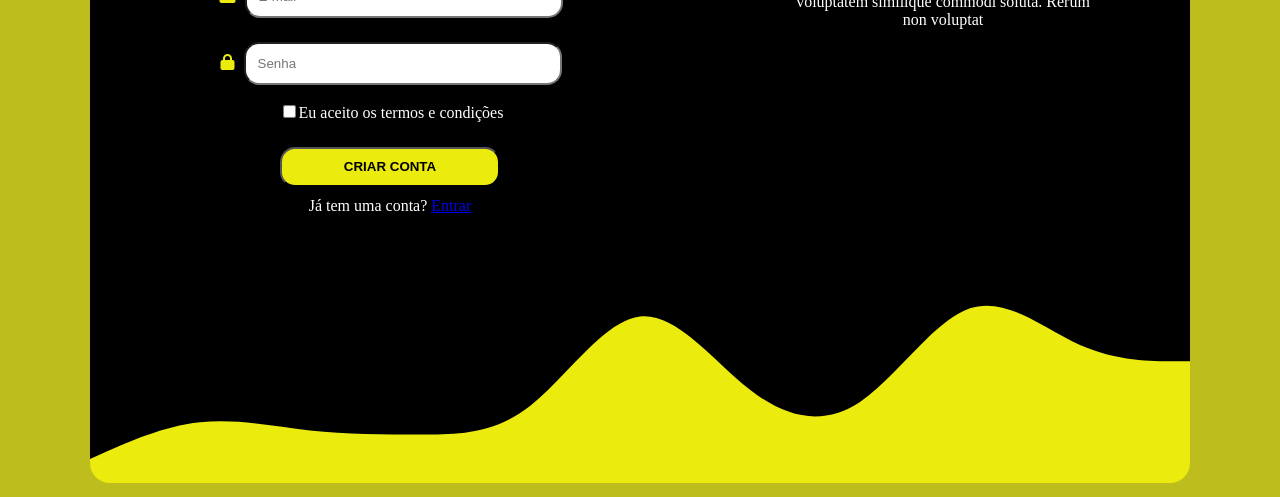
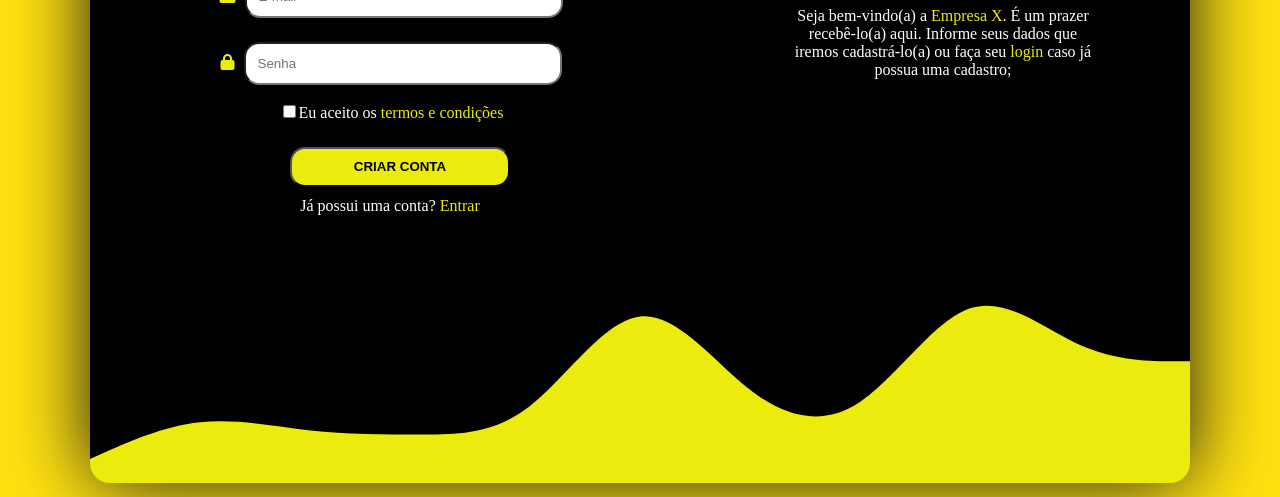
Before and after one commit to Gabriel-Matias07/tela-de-login-html-css, a plain HTML site: page index.html in a window 1280 px wide. Shown: the part 425-922 px from the top of the page. Drawn offline with Linux system fonts and the light colour scheme.

Commit message:
melhorias de semântica e estlização

```diff
--- a/index.html
+++ b/index.html
@@ -33,7 +33,7 @@
                     <i class="fa-solid fa-lock"></i> <input class="inputs" type="password" placeholder="Senha" required>
                 </div>
 
-                <div class="checkbox-input"><input class="checkbox" type="checkbox">Eu aceito os termos e condições</input></div>
+                <div class="checkbox-input"><input type="checkbox">Eu aceito os <a href="#">termos e condições</a></input></div>
             </div>
 
             <div class="box-creat-account">
@@ -41,13 +41,13 @@
             </div>
 
             <div class="box-sign-in">
-                <span>Já tem uma conta?</span> <span><a href="#">Entrar</a></span>
+                <span>Já possui uma conta?</span> <span><a href="#">Entrar</a></span>
             </div>
 
             <div class="box-welcome-message">
 
                 <h1>Feliz em te ver!</h1>
-                <p>Lorem ipsum dolor sit amet consectetur adipisicing elit. Blanditiis at maiores voluptatem similique commodi soluta. Rerum non voluptat</p>
+                <p>Seja bem-vindo(a) a <a class="markup-text" href="#">Empresa X</a>. É um prazer recebê-lo(a) aqui. Informe seus dados que iremos cadastrá-lo(a) ou faça seu <a class="markup-text" href="#">login</a> caso já possua uma cadastro;</p>
 
             </div>
 
--- a/style.css
+++ b/style.css
@@ -1,8 +1,19 @@
-*{
-
+@keyframes bounce{
+    0%, 20%, 60%, 100% {
+        -webkit-transform: translateY(0);
+        transform: translateY(0);
+    }
+    40%{
+        -webkit-transform: translateY(-20px);
+        transform: translateY(-20px);
+    }
+    80%{
+        -webkit-transform: translateY(-10px);
+        transform: translateY(-10px);
+    }
 }
 body{
-    background-color: #bdbd1d;
+    background-color: #FFE111;
     margin: 0;
     padding: 0;
 }
@@ -16,6 +27,8 @@ form{
     margin-top: 50px;
     padding: 50px;
     border-radius: 22px;
+    box-shadow: 0 0 5em rgb(20, 20, 20);
+
 }
 header{
     max-width: 500px;
@@ -23,6 +36,10 @@ header{
 }
 header h1{
     font-weight: bold;
+}
+span a{
+    color: #EBEB0E;
+    text-decoration: none;
 }
 .box-inputs{
     text-align: center;
@@ -41,6 +58,7 @@ header h1{
     padding-bottom: 10px;
     text-align: center;
     width: 500px;
+    padding-left: 10px;
 }
 .box-sign-in{
     text-align: center;
@@ -54,11 +72,15 @@ header h1{
     text-align: center;
     margin-left: auto;
     margin-right: 47px;
-    margin-top: -350px;
+    margin-top: -300px;
     max-width: 300px;
 }
 .checkbox-input{
     padding-top: 5px;
+}
+.checkbox-input a{
+    color: #EBEB0E;
+    text-decoration: none;
 }
 .input-name, .input-email, .input-password{
     padding: 12px;
@@ -77,6 +99,9 @@ header h1{
     height: 40px;
     border-radius: 15px;
 }
+#creat-account-button:hover{
+    animation: bounce 1s;
+}
 .animation-waves-up{
     height: 180px;
     width: 1100px;
@@ -94,6 +119,10 @@ header h1{
     margin-top: 180px;
 }
 .animation-waves-down svg{
-    margin-top: 30px;
+    margin-top: -20px;
     border-radius: 20px;
 }
+.markup-text{
+    text-decoration: none;
+    color: #EBEB0E;
+}
```
